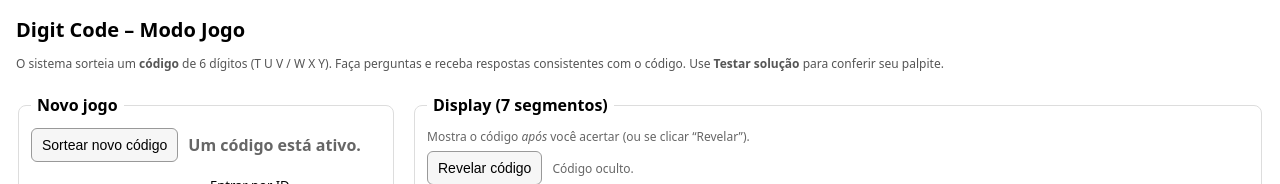
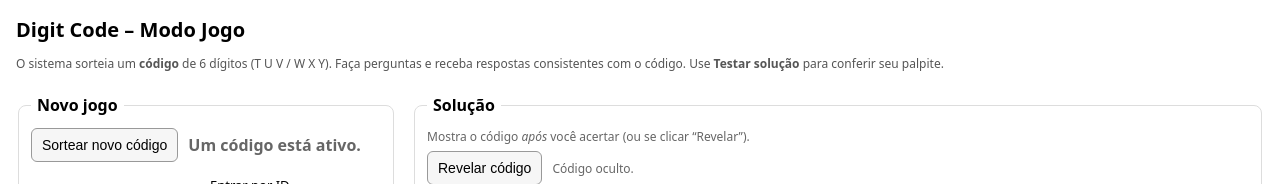
Before and after one commit to Lupacs22/Digit-Code-Jogo, a plain HTML site: page index.html in a window 1280 px wide. Shown: the top 184 px of the page. Drawn offline with Linux system fonts and the light colour scheme.

Commit message:
Update index.html

```diff
--- a/index.html
+++ b/index.html
@@ -225,7 +225,7 @@
 
     <div>
       <fieldset>
-        <legend>Display (7 segmentos)</legend>
+        <legend>Solução</legend>
         <div class="muted">Mostra o código <i>após</i> você acertar (ou se clicar “Revelar”).</div>
         <div class="actions" style="margin:6px 0 10px;">
           <button id="btn-reveal">Revelar código</button>
```
